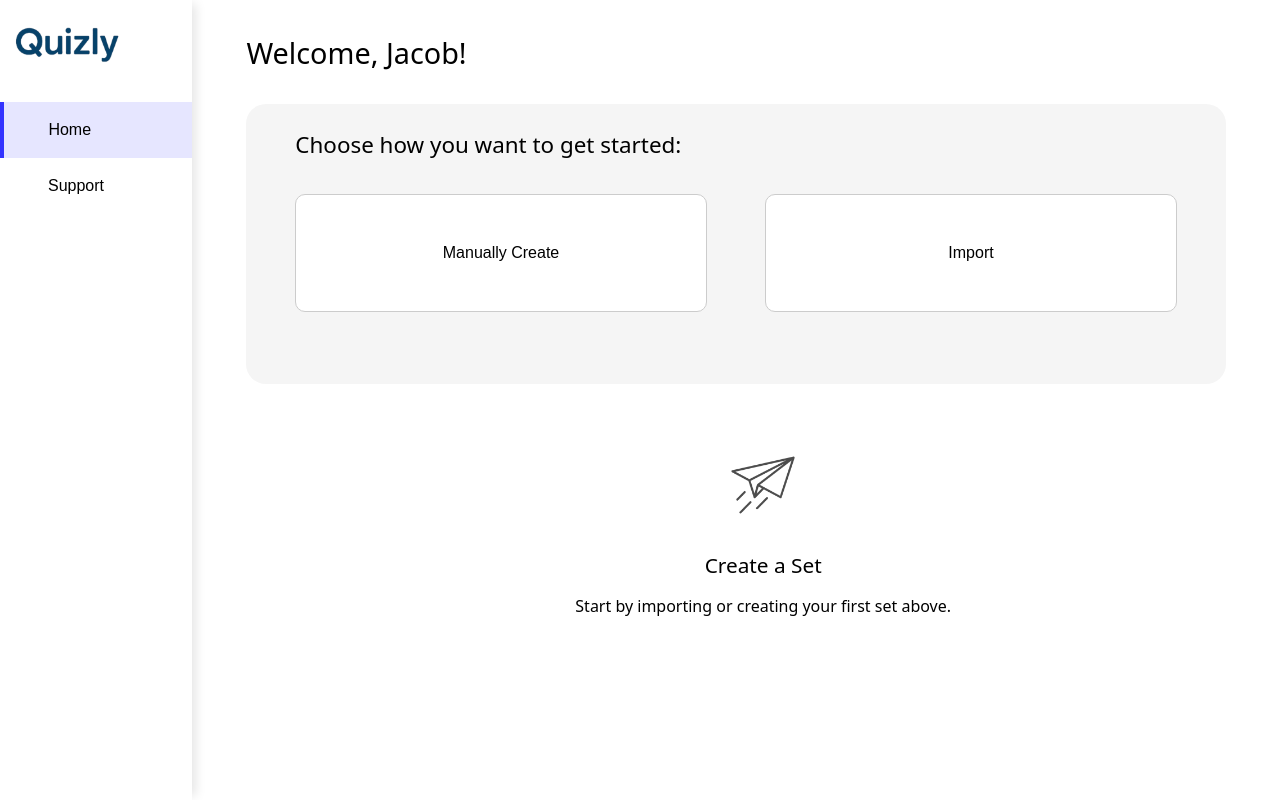
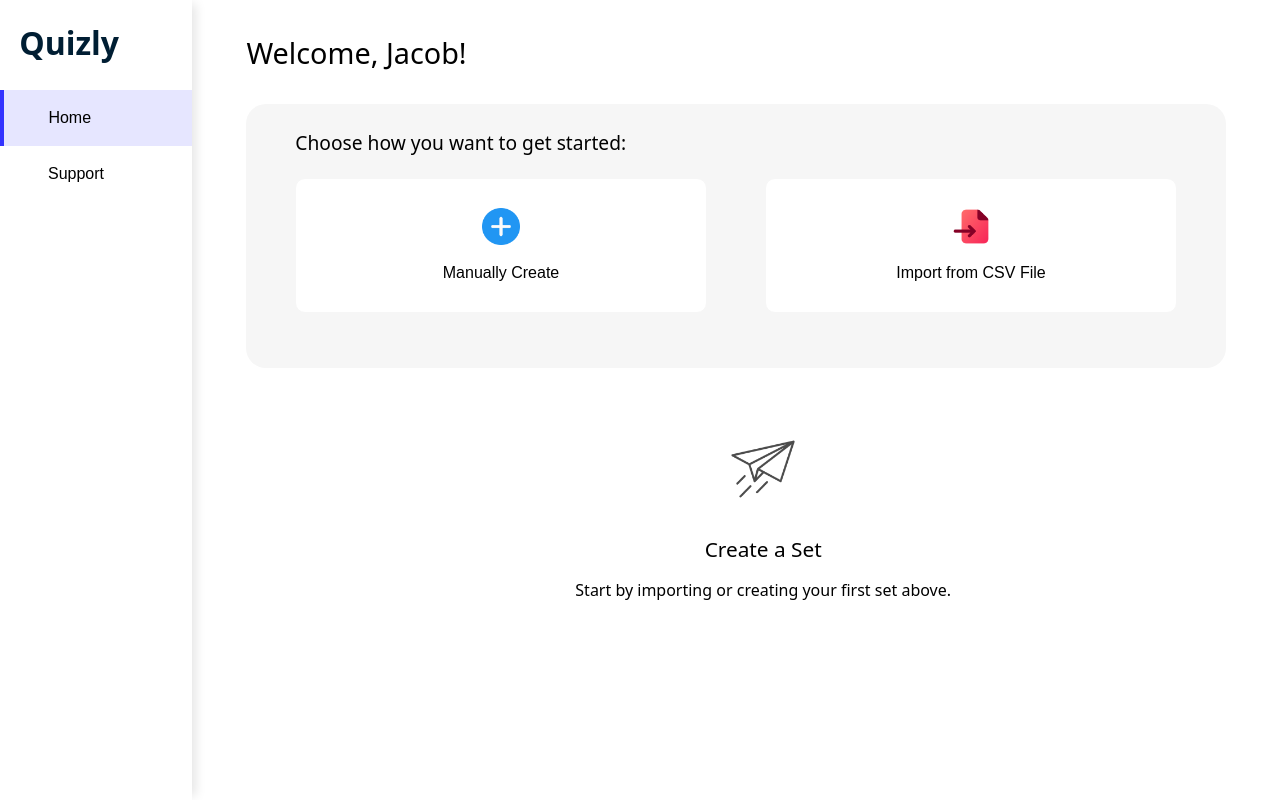
Before and after one commit to jacobyangg9/quizly, a React (Vite) app: page /dashboard in a window 1280 px wide. Built offline with nearby package versions, Linux system fonts and the light colour scheme.

Commit message:
Added icons with the set creation buttons

```diff
--- a/src/Dashboard/Dashboard.css
+++ b/src/Dashboard/Dashboard.css
@@ -19,10 +19,17 @@ body {
 
 #createNewQuizWrapper {
     text-align: center;
-    background-color: hsl(0, 0%, 96%);
+    background-color: hsl(0, 0%, 96.5%);
     border-radius: 20px;
     width: 90%;
-    height: 35vh;
+    height: 33vh;
+}
+
+.createNewQuizButtonsWrapper {
+    display: flex;
+    flex-direction: row;
+    justify-content: center;
+    align-items: center;
 }
 
 #createNewQuizContainer {
@@ -78,25 +85,34 @@ body {
     text-indent: -3%;
 }
 
+#dashboardMenuLogoWrapper {
+    width: 70%;
+    margin-top: 0%;
+    margin-bottom: 7%;
+    padding: 1;
+    padding-left: 10%;
+}
+
 #dashboardMenuLogo {
-    width: 70%;
-    margin-top: -12%;
+    font-size: 2rem;
+    font-weight: 700;
+    color: hsl(205, 100%, 10%);
 }
 
 #createNewQuizDescription {
     font-weight: 500;
-    font-size: 1.4rem;
+    font-size: 1.2rem;
     justify-self: left;
     margin-left: 5%;
     font-weight: 450;
     margin-top: 2.5%;
-    margin-bottom: 2.5%;
+    margin-bottom: 1.25%;
 }
 
 .createNewQuizButtons {
     background-color: white;
     border: none;
-    padding: 5% 5%;
+    padding: 3% 5%;
     margin-top: 1%;
     margin-left: 3%;
     margin-right: 3%;
@@ -105,12 +121,17 @@ body {
     cursor: pointer;
     font-size: 1rem;
     margin-bottom: 3%;
-    border: 1px solid hsl(0, 0%, 80%);
+    border: 1px solid hsl(0, 0%, 96.5%);
+    transition: border 0.3s ease, color 0.3s ease;
+    text-align: center;
+    display: flex;
+    justify-content: center;
 }
 
 .createNewQuizButtons:hover {
-    background-color: hsl(240, 100%, 95%);
     border: 1px solid hsl(240, 100%, 65%);
+    color: blue;
+    transition: border 0.3s ease, color 0.3s ease;
 }
 
 #setDecorImg {
@@ -119,3 +140,31 @@ body {
     margin-bottom: 1%;
     opacity: 0.7;
 }
+
+#createNewQuizPlus {
+    width: 12%;
+    height: 12%;
+    margin-bottom: 6%;
+    align-self: center;
+}
+
+#createNewQuizManualButton {
+    display: flex;
+    align-items: center;
+    justify-content: center;
+    flex-direction: column;
+}
+
+#createNewQuizImport {
+    width: 12%;
+    height: 12%;
+    margin-bottom: 6%;
+    align-self: center;
+}
+
+#createNewQuizImportButton {
+    display: flex;
+    align-items: center;
+    justify-content: center;
+    flex-direction: column;
+}
--- a/src/Dashboard/Dashboard.jsx
+++ b/src/Dashboard/Dashboard.jsx
@@ -1,12 +1,16 @@
 import './Dashboard.css'
 import quizlyLogo from '../Assets/quizlyLogo.png'
 import paperPlane from '../Assets/paperPlane.png'
+import plus from '../Assets/plus.png'
+import fileInport from '../assets/file-import.png'
 
 function Dashboard() {
     return(
         <>
             <div className="dashboardMenu">
-                <img src={quizlyLogo} alt="Quizly Logo" id="dashboardMenuLogo"/>
+                <div id="dashboardMenuLogoWrapper">
+                    <h1 id="dashboardMenuLogo">Quizly</h1>
+                </div>
                 <button className="dashboardMenuButtons" id="dashboardMenuHome">Home</button>
                 <button className="dashboardMenuButtons">Support</button>
             </div>
@@ -17,8 +21,16 @@ function Dashboard() {
                 <div id="createNewQuizContainer">
                     <div id="createNewQuizWrapper">
                         <h1 id="createNewQuizDescription">Choose how you want to get started:</h1>
-                        <button className="createNewQuizButtons">Manually Create</button>
-                        <button className="createNewQuizButtons">Import</button>
+                        <div className="createNewQuizButtonsWrapper">
+                            <button className="createNewQuizButtons" id="createNewQuizManualButton">
+                                <img src={plus} id="createNewQuizPlus"></img>
+                                Manually Create
+                                </button>
+                            <button className="createNewQuizButtons" id="createNewQuizImportButton">
+                                <img src={fileInport} id="createNewQuizImport"></img>
+                                Import from CSV File
+                            </button>
+                        </div>
                     </div>
                 </div>
                 <div id="mySetsMessageWrapper">
```
Also changed, not shown: src/assets/file-import.png (added), src/assets/plus.png (added).
